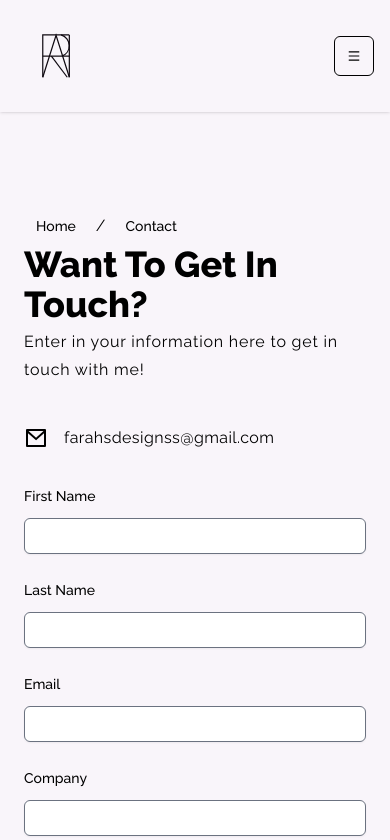
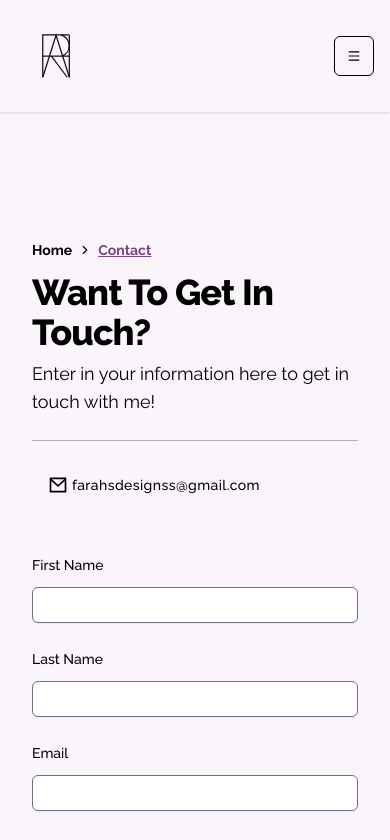
Before and after one commit to Justin-Bento/farah-hakimpour, a Next.js app: page /contact in a window 390 px wide. Shown: the top 840 px of the page. Built offline with nearby package versions, Linux system fonts and the light colour scheme; no server answers.

Commit message:
Fixed the responsive nature for the home page.

```diff
--- a/src/pages/about.tsx
+++ b/src/pages/about.tsx
@@ -22,7 +22,7 @@ export default function About() {
       <section className="relative min-h-screen overflow-hidden isolate lg:overflow-visible lg:px-0">
         <div className="absolute inset-0 overflow-hidden -z-10">
           <svg
-            className="absolute left-[max(50%,25rem)] blur-[.5px] top-0 h-[64rem] w-[128rem] -translate-x-1/2 stroke-gray-200 dark:stroke-primary-700 [mask-image:radial-gradient(64rem_64rem_at_top,white,transparent)]"
+            className="absolute left-[max(50%,25rem)] opacity-80 blur-[.5px] top-0 h-[64rem] w-[128rem] -translate-x-1/2 stroke-primary/50 dark:stroke-primary-light/70 [mask-image:radial-gradient(64rem_64rem_at_top,white,transparent)]"
             aria-hidden="true"
           >
             <defs>
@@ -37,7 +37,7 @@ export default function About() {
                 <path d="M100 200V.5M.5 .5H200" fill="none" />
               </pattern>
             </defs>
-            <svg x="50%" y={-1} className="overflow-visible fill-gray-50 dark:fill-primary-900">
+            <svg x="50%" y={-1} className="overflow-visible fill-primary/30 dark:fill-primary/20">
               <path
                 d="M-100.5 0h201v201h-201Z M699.5 0h201v201h-201Z M499.5 400h201v201h-201Z M-300.5 600h201v201h-201Z"
                 strokeWidth={0}
@@ -46,6 +46,7 @@ export default function About() {
             <rect width="100%" height="100%" strokeWidth={0} fill="url(#e813992c-7d03-4cc4-a2bd-151760b470a0)" />
           </svg>
         </div>
+        {/* End of Background Pattern */}
         <div className="relative w-full bg-primary-300 aspect-video  lg:aspect-[16/5] rounded-b-2xl">
           <Image fill src="/media/about-page.webp" alt="picture of farah" className="object-cover" />
         </div>
--- a/src/pages/contact.tsx
+++ b/src/pages/contact.tsx
@@ -3,6 +3,7 @@ import Link from "next/link";
 import { RiMailLine } from "react-icons/ri";
 import { Button } from '@/components/ui/button'
 import ContactForm from "@/components/ContactForm";
+import { Breadcrumb, BreadcrumbItem, BreadcrumbLink, BreadcrumbList, BreadcrumbPage, BreadcrumbSeparator } from "../components/ui/breadcrumb";
 
 
 export default function Contact() {
@@ -13,49 +14,44 @@ export default function Contact() {
         <meta name="title" content="Farah Hakimpour - Contact" />
         <meta name="description" content="Is a Graphic Designer and Illustrator based in Toronto, Ontario. Explore her digital portfolio and discover her creative process. " />
       </Head>
-      <section className="relative p-6 py-24 lg:py-32 isolate">
-        <div className="grid items-center grid-cols-1 gap-8 lg:items-start lg:container lg:mx-auto lg:grid-cols-2">
-          <div className="relative ">
-            <div className="mx-auto lg:mx-0 lg:max-w-2xl">
-              <nav className="flex items-center gap-2">
-                <Link href='/'>
-                  <Button variant="ghost" size="sm" className="dark:text-primary-200/80 hover:underline">Home</Button>
-                </Link>
-                <span className="dark:text-primary-200/50">/</span>
-                <Link href='/contact'>
-                  <Button variant="ghost" size="sm" className="hover:underline">Contact</Button>
-                </Link>
-              </nav>
-              <h2 className="mb-1 text-4xl font-extrabold tracking-normal capitalize scroll-m-20">
-                Want to get in touch?
-              </h2>
-              <p className="leading-7 tracking-wider">
+      <main className="container mx-auto min-h-screen mt-32">
+        <section className="grid grid-cols-1 lg:grid-cols-2 gap-12 lg:gap-x-12 lg:gap-y-24">
+          <div className="">
+            <Breadcrumb className="mb-3">
+              <BreadcrumbList>
+                <BreadcrumbItem>
+                  <BreadcrumbLink href="/" className="font-bold">Home</BreadcrumbLink>
+                </BreadcrumbItem>
+                <BreadcrumbSeparator />
+                <BreadcrumbItem>
+                  <BreadcrumbPage className="font-bold text-primary underline">Contact</BreadcrumbPage>
+                </BreadcrumbItem>
+              </BreadcrumbList>
+            </Breadcrumb>
+            <h1 className="scroll-m-20 text-4xl font-extrabold tracking-tight">
+              Want To Get In Touch?
+            </h1>
+            <p className="text-lg text-muted-foreground my-2">
               Enter in your information here to get in touch with me!
             </p>
-              <dl className="mt-10 space-y-4 text-base leading-7 text-primary-960">
-                <div className="flex gap-x-4">
-                  <dt className="flex-none">
-                    <span className="sr-only">Email</span>
-                    <RiMailLine
-                      className="w-6 text-primary-700 dark:text-primary-50/70 h-7"
-                      aria-hidden="true"
-                    />
-                  </dt>
-                  <dd>
+            <hr className="border-black/30 mt-6" />
             <Link
               className="tracking-wide hover:text-primary-900"
               href="mailto:farahsdesignss@gmail.com"
             >
+              <Button variant="link" className="mt-6">
+                <RiMailLine
+                  className="w-5 h-5 mr-1 text-primary-700 dark:text-primary-50/70"
+                  aria-hidden="true" />
                 farahsdesignss@gmail.com
+              </Button>
             </Link>
-                  </dd>
           </div>
-              </dl>
-            </div>
-          </div>
+          <div className="w-full">
             <ContactForm />
           </div>
         </section>
+      </main>
     </>
   );
 }
--- a/src/pages/index.tsx
+++ b/src/pages/index.tsx
@@ -41,17 +41,25 @@ export default function index() {
           </svg>
         </div>
         {/* End of Background Pattern */}
-        <div className="p-4 py-16 lg:p-0 sm:px-6 lg:px-8 lg:container lg:mx-auto md:py-0">
-          <div className="flex flex-col items-start gap-8 md:flex-row md:justify-between md:items-center">
-            <div className="gap-x-6">
-              <h1 className="text-5xl font-extrabold tracking-normal scroll-m-20 dark:text-white">Hi &#128075;, I&#39;m Farah Hakimpour!</h1>
-              <p className="mt-3 text-xl leading-7 tracking-wide dark:text-white">See my designs, art, and love of the colour purple!</p>
-              <Link href="/projects" className="mt-6">
-                <Button variant="primary">View My Work</Button>
-              </Link>
+        <div className="container mx-auto px-4 sm:px-6 lg:px-8 py-16 lg:py-0">
+          <div className="grid grid-cols-1 lg:grid-cols-2">
+            <div className="flex flex-col items-start justify-center gap-y-4 mb-16">
+              <h1 className="scroll-m-20 text-4xl font-extrabold tracking-tight lg:text-5xl">
+                Hi &#128075;, I&#39;m Farah Hakimpour!
+              </h1>
+              <p className="text-xl text-muted-foreground">
+                See my designs, art, and love of the colour purple!
+              </p>
+              <div className="">
+                <Link href="/projects">
+                  <Button variant="primary">Explore My Projects</Button>
+                </Link>
+              </div>
             </div>
-            <div className="relative w-full aspect-[3/4] md:h-screen md:w-72 lg:w-96">
-              <Image fill alt='illustration of farah' src="/media/main-photo.webp" className="object-cover rounded md:rounded-none " />
+            <div className="lg:flex lg:justify-end">
+              <div className="relative w-full aspect-[3/4] lg:h-screen lg:w-96">
+                <Image fill alt='illustration of farah' src="/media/main-photo.webp" className="object-cover rounded md:rounded-none " />
+              </div>
             </div>
           </div>
         </div>
--- a/src/pages/projects.tsx
+++ b/src/pages/projects.tsx
@@ -52,7 +52,7 @@ export default function projects({ posts }: AllPosts) {
             Artistry and Masterful Graphic Solutions.
           </p>
         </section>
-        <section className="grid grid-cols-1 gap-4 px-4 my-8 :grid-cols-2 lg:grid-cols-3 sm:px-6 lg:px-8">
+        <section className="grid grid-cols-1 gap-4 px-4 my-8 lg:grid-cols-2 sm:px-6 lg:px-8">
           {posts.map((post: any) => {
             return (
               <Link href={`/projects/${post.slug.current}`}>
--- a/src/styles/globals.css
+++ b/src/styles/globals.css
@@ -26,6 +26,6 @@
 }
 
 
-#__next {
+/* #__next {
   min-height: 100%;
-}
+} */
```
Lines whose indentation alone changed are shown as unchanged.
